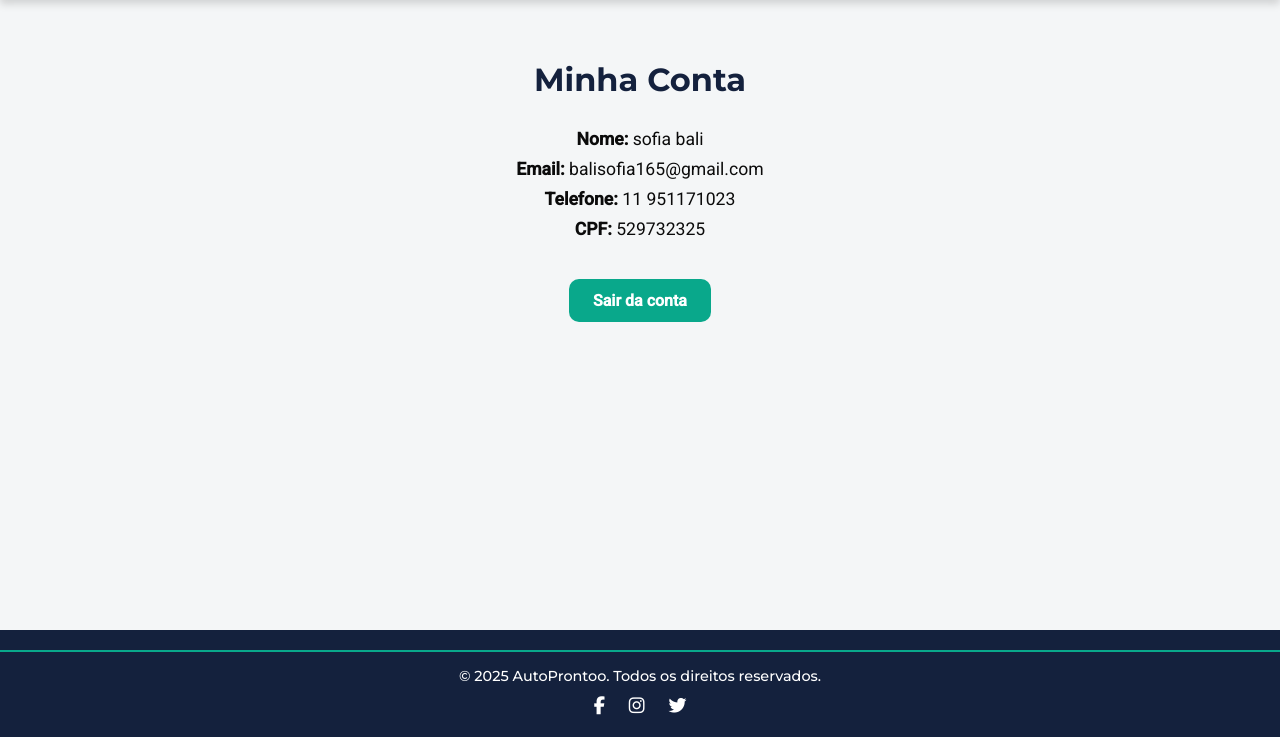
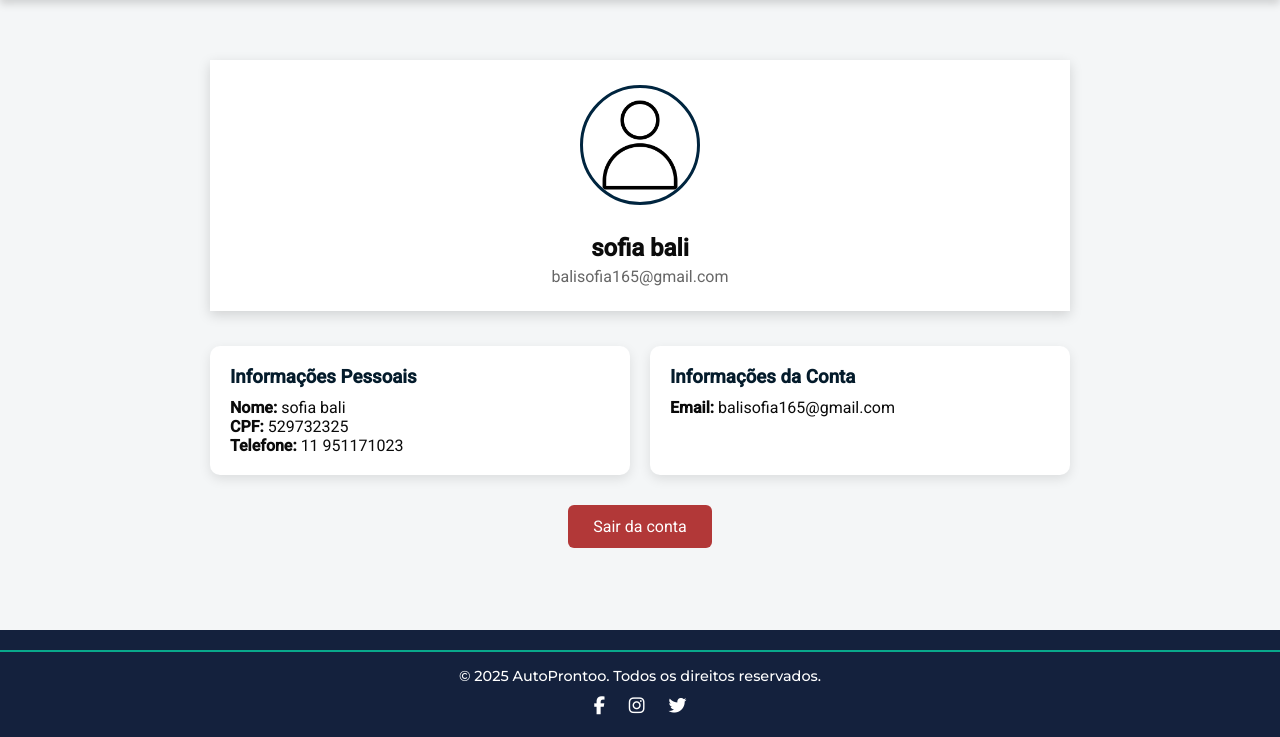
Before and after one commit to sofiabali/AutoProntoo, a Flask app: page /minha_conta in a window 1280 px wide. Shown: the part 63-800 px from the top of the page. Run offline with Flask 3, Linux system fonts and the light colour scheme; a user stored in the database is signed in; data comes from the database, SQL or seed files in the repository; both versions use the stored data as it was after the commit.

Commit message:
ajustes em 'minha conta'

```diff
--- a/static/style.css
+++ b/static/style.css
@@ -968,3 +968,73 @@ html, body {
 .dot.active {
     background-color: white;
 }
+/* CONTAINER GERAL */
+.minha-conta-container {
+    max-width: 900px;
+    margin: 40px auto;
+    padding: 20px;
+    text-align: center;
+}
+
+/* CARD DO PERFIL */
+.perfil-card {
+    background: white;
+    padding: 25px;
+    border-radius: 0px;
+    box-shadow: 0px 4px 12px rgba(0,0,0,0.15);
+    margin-bottom: 35px;
+}
+
+.perfil-foto {
+    width: 120px;
+    height: 120px;
+    border-radius: 50%;
+    object-fit: cover;
+    margin-bottom: 15px;
+    border: 3px solid #00253f;
+}
+
+.perfil-card h2 {
+    margin: 10px 0 5px;
+}
+
+.perfil-card .email {
+    color: #666;
+}
+
+/* GRID DOS CARDS */
+.info-cards {
+    display: grid;
+    grid-template-columns: repeat(auto-fit, minmax(260px, 1fr));
+    gap: 20px;
+}
+
+/* CARDS INTERNOS */
+.info-card {
+    background: #fff;
+    padding: 20px;
+    border-radius: 10px;
+    box-shadow: 0px 4px 12px rgba(0,0,0,0.1);
+    text-align: left;
+}
+
+.info-card h3 {
+    margin-bottom: 10px;
+    color: #041b2b;
+}
+
+/* BOTÃO SAIR */
+.btn-sair {
+    display: inline-block;
+    margin-top: 30px;
+    padding: 12px 25px;
+    background: #a00000c5;
+    color: white;
+    text-decoration: none;
+    border-radius: 6px;
+    transition: 0.3s;
+}
+
+.btn-sair:hover {
+    background: #503534;
+}
--- a/templates/minha_conta.html
+++ b/templates/minha_conta.html
@@ -2,51 +2,31 @@
 {% block title %}Minha Conta - AutoPronto{% endblock %}
 
 {% block content %}
-<section class="minha-conta-section">
-    <h2>Minha Conta</h2>
-    <p><strong>Nome:</strong> {{ usuario }}</p>
-    <p><strong>Email:</strong> {{ email }}</p>
-    <p><strong>Telefone:</strong> {{ telefone }}</p>
-    <p><strong>CPF:</strong> {{ cpf }}</p>
-    <a href="{{ url_for('logout') }}" class="btn-reservar">Sair da conta</a>
+<section class="minha-conta-container">
+
+    <div class="perfil-card">
+        <img src="{{ url_for('static', filename='img/default-user.png') }}" class="perfil-foto">
+        <h2>{{ usuario }}</h2>
+        <p class="email">{{ email }}</p>
+    </div>
+
+    <div class="info-cards">
+
+        <div class="info-card">
+            <h3>Informações Pessoais</h3>
+            <p><strong>Nome:</strong> {{ usuario }}</p>
+            <p><strong>CPF:</strong> {{ cpf }}</p>
+            <p><strong>Telefone:</strong> {{ telefone }}</p>
+        </div>
+
+        <div class="info-card">
+            <h3>Informações da Conta</h3>
+            <p><strong>Email:</strong> {{ email }}</p>
+        </div>
+
+    </div>
+
+    <a href="{{ url_for('logout') }}" class="btn-sair">Sair da conta</a>
+
 </section>
-
-<style>
-.minha-conta-section {
-    padding: 60px 20px;
-    text-align: center;
-    background-color: var(--cinza);
-    color: var(--azul);
-}
-
-.minha-conta-section h2 {
-    font-family: 'Montserrat', sans-serif;
-    font-size: 2rem;
-    margin-bottom: 30px;
-    color: var(--azul);
-}
-
-.minha-conta-section p {
-    font-size: 1.1rem;
-    margin: 10px 0;
-    color: var(--preto);
-}
-
-.minha-conta-section .btn-reservar {
-    display: inline-block;
-    margin-top: 30px;
-    background-color: var(--verde);
-    color: var(--branco);
-    padding: 12px 24px;
-    border-radius: 10px;
-    text-decoration: none;
-    font-weight: bold;
-    transition: all 0.3s ease;
-}
-
-.minha-conta-section .btn-reservar:hover {
-    background-color: #07a07f;
-    transform: scale(1.05);
-}
-</style>
 {% endblock %}
```
Also changed, not shown: locadora.db, static/img/default-user.png (added).
